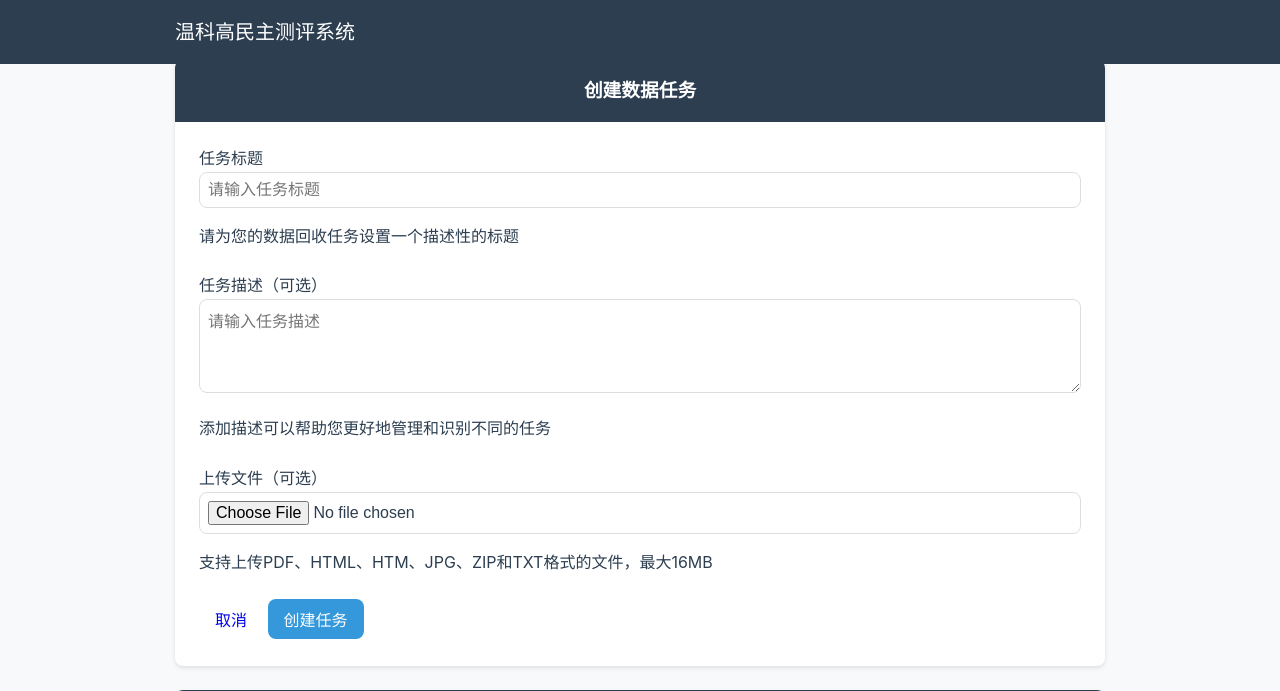
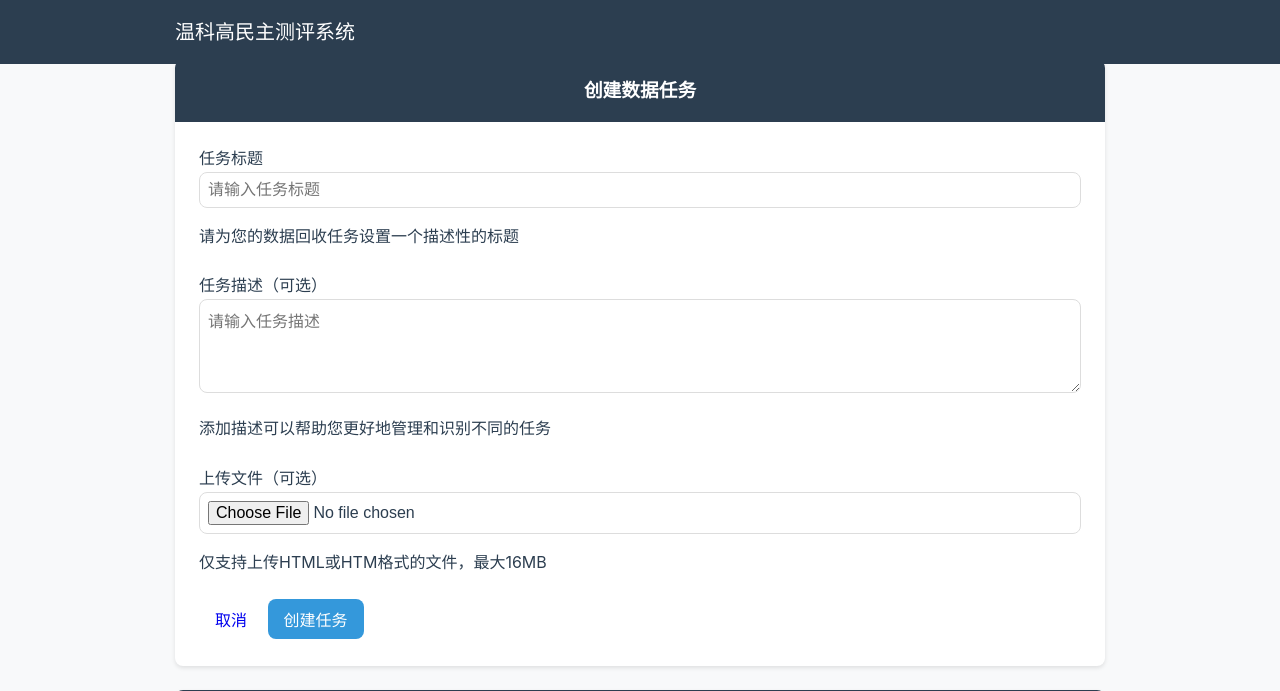
Before and after one commit to linmiaoyan/WzkjgzHomePage, a Flask app: template QuickForm/templates/create_task.html in a window 1280 px wide. Shown: the top 691 px of the page. Run offline with Flask 3, Linux system fonts and the light colour scheme; the template is opened without the code that fills it, so the values that code supplies are empty.

Commit message:
html only

```diff
--- a/QuickForm/blueprint.py
+++ b/QuickForm/blueprint.py
@@ -60,8 +60,8 @@ CERTIFICATION_FOLDER = os.path.join(UPLOAD_FOLDER, 'certifications')
 if not os.path.exists(CERTIFICATION_FOLDER):
     os.makedirs(CERTIFICATION_FOLDER)
 
-# 允许的文件扩展名
-ALLOWED_EXTENSIONS = {'pdf', 'html', 'htm', 'jpg', 'jpeg', 'png', 'zip', 'txt'}
+# 允许的文件扩展名（仅HTML格式）
+ALLOWED_EXTENSIONS = {'html', 'htm'}
 
 # 数据库配置（相对于QuickForm目录）
 DATABASE_URL = f'sqlite:///{os.path.join(QUICKFORM_DIR, "quickform.db")}'
@@ -447,6 +447,7 @@ def edit_task(task_id):
             if 'file' in request.files and request.files['file'].filename != '':
                 file = request.files['file']
                 filename = file.filename
+                content_length = request.headers.get('Content-Length', '未知')
 
                 # 检查Content-Length是否超过限制
                 try:
--- a/QuickForm/file_service.py
+++ b/QuickForm/file_service.py
@@ -6,8 +6,8 @@ from bs4 import BeautifulSoup
 
 logger = logging.getLogger(__name__)
 
-# 允许的文件扩展名
-ALLOWED_EXTENSIONS = {'pdf', 'html', 'htm', 'jpg', 'jpeg', 'png', 'zip', 'txt'}
+# 允许的文件扩展名（仅HTML格式）
+ALLOWED_EXTENSIONS = {'html', 'htm'}
 
 
 def allowed_file(filename):
--- a/QuickForm/templates/create_task.html
+++ b/QuickForm/templates/create_task.html
@@ -23,8 +23,8 @@
                     </div>
                     <div class="mb-4">
                         <label for="file" class="form-label">上传文件（可选）</label>
-                        <input type="file" class="form-control" id="file" name="file" accept=".pdf,.html,.htm,.jpg,.zip,.txt">
-                        <div class="form-text">支持上传PDF、HTML、HTM、JPG、ZIP和TXT格式的文件，最大16MB</div>
+                        <input type="file" class="form-control" id="file" name="file" accept=".html,.htm">
+                        <div class="form-text">仅支持上传HTML或HTM格式的文件，最大16MB</div>
                     </div>
 
                     <div class="mb-4">
--- a/QuickForm/templates/edit_task.html
+++ b/QuickForm/templates/edit_task.html
@@ -35,8 +35,8 @@
                             </div>
                         </div>
                         {% endif %}
-                        <input type="file" class="form-control" id="file" name="file" accept=".pdf,.html,.htm,.jpg,.zip,.txt">
-                        <div class="form-text">支持上传HTML格式的文件，该文件会在数据分析时一同传入模型，请确保文件内容清晰易读</div>
+                        <input type="file" class="form-control" id="file" name="file" accept=".html,.htm">
+                        <div class="form-text">仅支持上传HTML或HTM格式的文件，该文件会在数据分析时一同传入模型，请确保文件内容清晰易读</div>
                     </div>
                     <div class="d-flex justify-content-between">
                         <a href="{{ url_for('quickform.task_detail', task_id=task.id) }}" class="btn btn-outline-secondary">取消</a>
--- a/QuickForm/utils.py
+++ b/QuickForm/utils.py
@@ -11,8 +11,8 @@ from functools import wraps
 
 logger = logging.getLogger(__name__)
 
-# 全局变量
-ALLOWED_EXTENSIONS = {'pdf', 'html', 'htm', 'jpg', 'zip'}
+# 全局变量（仅HTML格式）
+ALLOWED_EXTENSIONS = {'html', 'htm'}
 analysis_progress = {}
 analysis_results = {}
 completed_reports = set()
```
Also changed, not shown: QuickForm/templates/edit_task-linmy_kj.html (added, +1 -0 lines).
